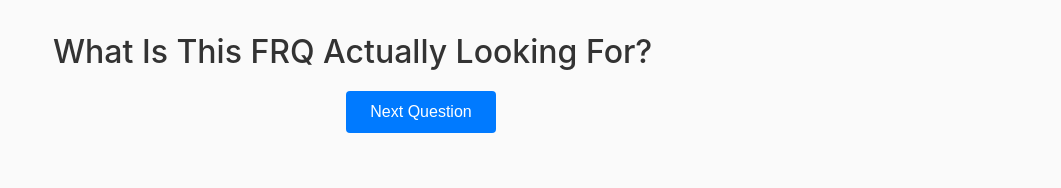
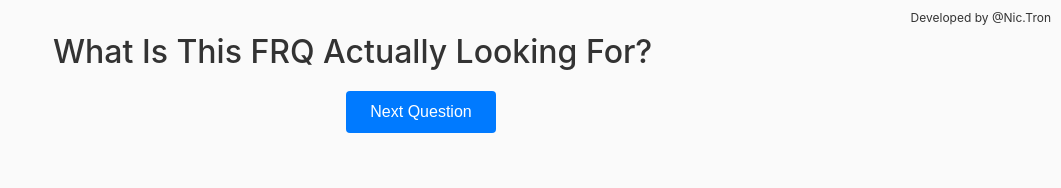
Before and after one commit to NicTron1/apFRQPractice, a website: page public/index.html in a window 1280 px wide. Shown: the whole page, without its empty margins (219-1280 px from the left). Drawn offline with Linux system fonts and the light colour scheme; no server answers.

Commit message:
Added Credit

```diff
--- a/public/index.html
+++ b/public/index.html
@@ -32,6 +32,15 @@
       border-radius: 5px;
       padding: 20px;
       margin-bottom: 20px;
+    }
+
+    .developer {
+      position: absolute;
+      top: 10px;
+      right: 10px;
+      font-size: 12px;
+      font-weight: normal;
+      color: #333;
     }
 
     .question {
@@ -185,5 +194,6 @@ async function loadRandomQuestion() {
 })();
 
   </script>
+  <div class="developer">Developed by @Nic.Tron</div>
 </body>
 </html>
--- a/sampledata.json
+++ b/sampledata.json
@@ -29,8 +29,8 @@
       "simplifiedChoices": [
         "How do soil toxins impact a species?",
         "What does a primary prodcer do for the rest of the ecosystem it lives in?",
-        "How would the removal of a primary producer reduce the number of species in each trophic level of a community?",
-        "Where do primary producers get their energy?"
+        "Where do primary producers get their energy?",
+        "How would the removal of a primary producer reduce the number of species in each trophic level of a community?"
       ],
       "correctAnswer": 3,
       "explanation": "This question is asking the student to explain how the introduction of toxins to soil through human activities can kill off plants, or primary producers, and how this can have an impact across the food web of a community."
```
